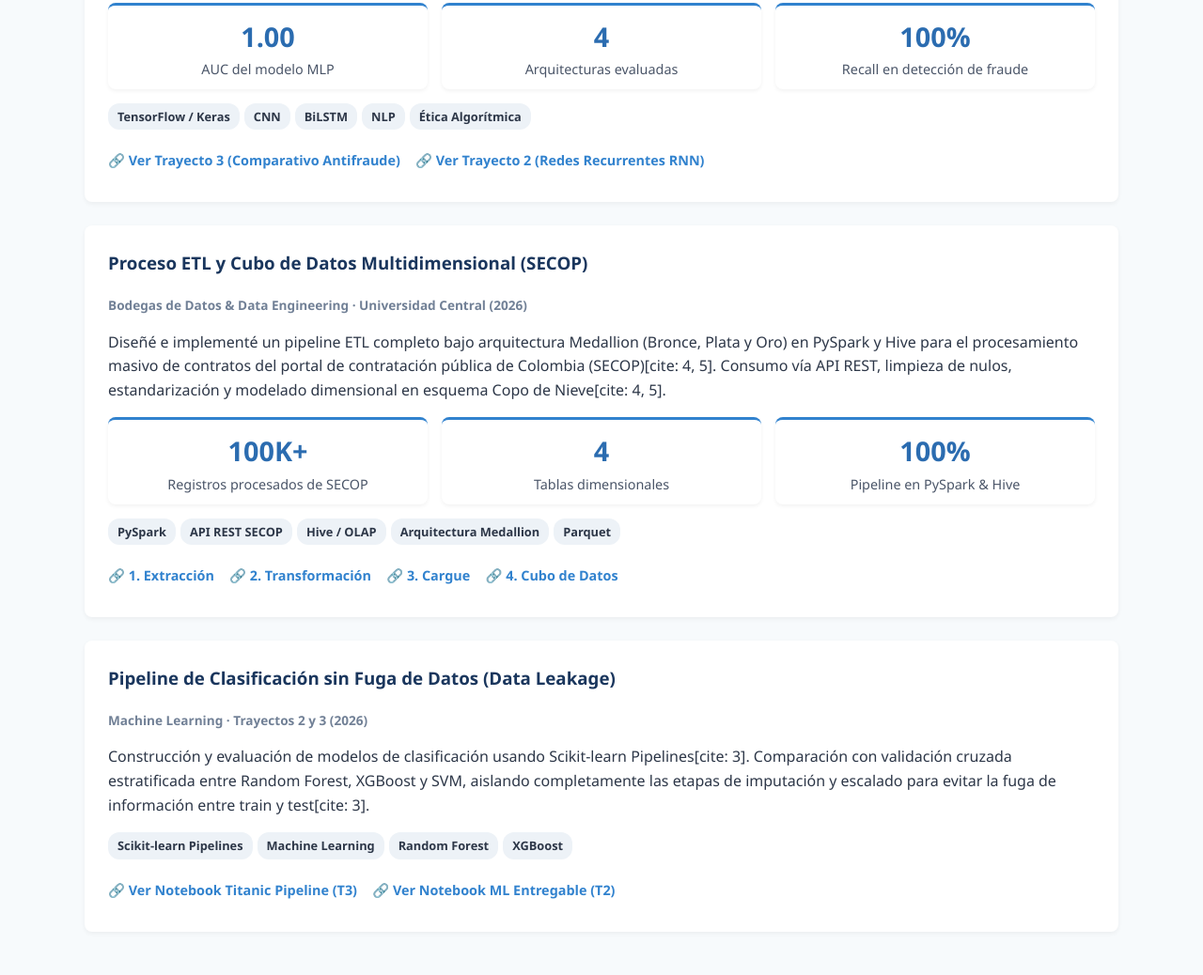
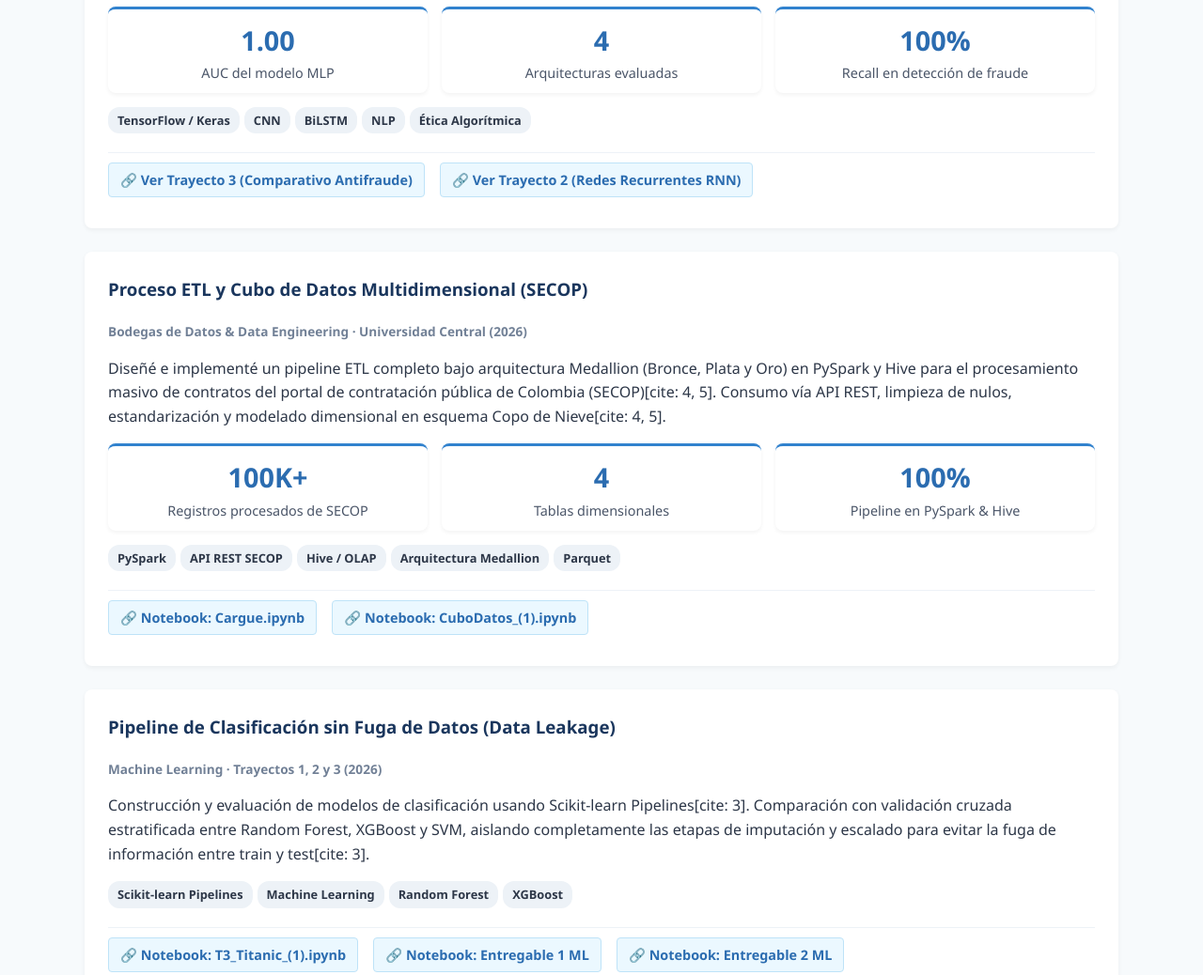
Before and after one commit to NataliaFarieta/nataliafarieta, a plain HTML site: page index.html in a window 1280 px wide. Shown: the part 1202-2240 px from the top of the page at 94% size. Drawn offline with Linux system fonts and the light colour scheme.

Commit message:
Enhance CV section with updated styles and links
Updated button styles and links in the CV section. Changed link to a direct PDF file and added new notebook links for projects.

```diff
--- a/index.html
+++ b/index.html
@@ -10,7 +10,7 @@
         header { background: #1a365d; color: white; padding: 40px 20px; text-align: center; border-bottom: 4px solid #2b6cb0; }
         header h1 { margin: 0; font-size: 2.2rem; }
         header p { font-size: 1.1rem; color: #e2e8f0; margin-top: 10px; }
-        .btn-cv { display: inline-block; margin-top: 15px; padding: 10px 20px; background: #3182ce; color: white; text-decoration: none; border-radius: 5px; font-weight: bold; transition: background 0.3s; }
+        .btn-cv { display: inline-block; margin-top: 15px; padding: 12px 24px; background: #3182ce; color: white; text-decoration: none; border-radius: 6px; font-weight: bold; transition: background 0.3s; box-shadow: 0 2px 4px rgba(0,0,0,0.1); }
         .btn-cv:hover { background: #2b6cb0; }
         .stats-grid { display: grid; grid-template-columns: repeat(auto-fit, minmax(200px, 1fr)); gap: 15px; margin: 25px 0; }
         .stat-card { background: white; padding: 20px; border-radius: 8px; text-align: center; box-shadow: 0 2px 4px rgba(0,0,0,0.05); border-top: 3px solid #3182ce; }
@@ -19,9 +19,9 @@
         .project-card { background: white; border-radius: 8px; padding: 25px; margin-bottom: 25px; box-shadow: 0 2px 5px rgba(0,0,0,0.05); }
         .project-card h3 { color: #1a365d; margin-top: 0; }
         .tag { display: inline-block; background: #edf2f7; color: #2d3748; padding: 4px 10px; border-radius: 12px; font-size: 0.8rem; font-weight: 600; margin-right: 5px; margin-bottom: 5px; }
-        .links-group { margin-top: 15px; }
-        .link-colab { display: inline-block; margin-right: 12px; margin-bottom: 8px; color: #3182ce; font-weight: bold; text-decoration: none; font-size: 0.9rem; }
-        .link-colab:hover { text-decoration: underline; }
+        .links-group { margin-top: 15px; padding-top: 10px; border-top: 1px solid #edf2f7; }
+        .link-colab { display: inline-block; margin-right: 12px; margin-bottom: 8px; color: #2b6cb0; font-weight: bold; text-decoration: none; font-size: 0.9rem; background: #ebf8ff; padding: 6px 12px; border-radius: 4px; border: 1px solid #bee3f8; }
+        .link-colab:hover { background: #bbe3f8; text-decoration: underline; }
     </style>
 </head>
 <body>
@@ -33,8 +33,8 @@
             <p style="font-size: 0.95rem; max-width: 800px; margin: 10px auto;">
                 Siete años resolviendo problemas de negocio, optimizando la retención de clientes y liderando operaciones técnicas B2B, combinando dominio científico con modelos predictivos y código.
             </p>
-            <!-- REEMPLAZA ESTE LINK CON EL ENLACE PÚBLICO DE TU HOJA DE VIDA EN GOOGLE DRIVE -->
-            <a href="https://docs.google.com/document/d/1B1ImbH0YS_tETz9_fFecgwj5Ide1HKv3l4z3Omy3cWA/edit?usp=drive_web" target="_blank" class="btn-cv">📄 Abrir / Descargar Hoja de Vida</a>
+            <!-- Enlace al archivo PDF de la Hoja de Vida directamente en tu repositorio -->
+            <a href="CV_Natalia_Farieta.pdf" target="_blank" rel="noopener noreferrer" class="btn-cv">📄 Abrir / Descargar Hoja de Vida (PDF)</a>
         </div>
     </header>
 
@@ -87,8 +87,8 @@
                 <span class="tag">TensorFlow / Keras</span><span class="tag">CNN</span><span class="tag">BiLSTM</span><span class="tag">NLP</span><span class="tag">Ética Algorítmica</span>
             </div>
             <div class="links-group">
-                <a href="https://colab.research.google.com/drive/1yAPAhvQkxKr4vyHBlhfYmJB-yRsVxSnX?usp=sharing" target="_blank" class="link-colab">🔗 Ver Trayecto 3 (Comparativo Antifraude)</a>
-                <a href="https://colab.research.google.com/drive/1Ko3f_WhPbi7NqnY0Lq1TX2lU2V9AFbft?usp=sharing" target="_blank" class="link-colab">🔗 Ver Trayecto 2 (Redes Recurrentes RNN)</a>
+                <a href="https://colab.research.google.com/drive/1yAPAhvQkxKr4vyHBlhfYmJB-yRsVxSnX?usp=sharing" target="_blank" rel="noopener noreferrer" class="link-colab">🔗 Ver Trayecto 3 (Comparativo Antifraude)</a>
+                <a href="https://colab.research.google.com/drive/1Ko3f_WhPbi7NqnY0Lq1TX2lU2V9AFbft?usp=sharing" target="_blank" rel="noopener noreferrer" class="link-colab">🔗 Ver Trayecto 2 (Redes Recurrentes RNN)</a>
             </div>
         </div>
 
@@ -106,24 +106,23 @@
                 <span class="tag">PySpark</span><span class="tag">API REST SECOP</span><span class="tag">Hive / OLAP</span><span class="tag">Arquitectura Medallion</span><span class="tag">Parquet</span>
             </div>
             <div class="links-group">
-                <a href="https://colab.research.google.com/drive/11bPw6eP8rtrKPLFhaREyW-wP0_XjifyS?usp=sharing" target="_blank" class="link-colab">🔗 1. Extracción</a>
-                <a href="https://colab.research.google.com/drive/1q7ay-LlJV8I_t-EBqFn6kuuN4tKjGP5-?usp=drive_link" target="_blank" class="link-colab">🔗 2. Transformación</a>
-                <a href="https://colab.research.google.com/drive/1z3alchOzLN-KidTGfn7sAadDUs-wMclx?usp=sharing" target="_blank" class="link-colab">🔗 3. Cargue</a>
-                <a href="https://colab.research.google.com/drive/1bMJahF91SjT3pvnMmdo2sgNeCucksPEt?usp=sharing" target="_blank" class="link-colab">🔗 4. Cubo de Datos</a>
+                <a href="https://colab.research.google.com/github/nataliafarieta/nataliafarieta/blob/main/Cargue.ipynb" target="_blank" rel="noopener noreferrer" class="link-colab">🔗 Notebook: Cargue.ipynb</a>
+                <a href="https://colab.research.google.com/github/nataliafarieta/nataliafarieta/blob/main/CuboDatos_(1).ipynb" target="_blank" rel="noopener noreferrer" class="link-colab">🔗 Notebook: CuboDatos_(1).ipynb</a>
             </div>
         </div>
 
         <!-- Proyecto 4: Titanic Pipeline ML -->
         <div class="project-card">
             <h3>Pipeline de Clasificación sin Fuga de Datos (Data Leakage)</h3>
-            <p style="color: #718096; font-size: 0.85rem; font-weight: bold;">Machine Learning · Trayectos 2 y 3 (2026)</p>
+            <p style="color: #718096; font-size: 0.85rem; font-weight: bold;">Machine Learning · Trayectos 1, 2 y 3 (2026)</p>
             <p>Construcción y evaluación de modelos de clasificación usando Scikit-learn Pipelines[cite: 3]. Comparación con validación cruzada estratificada entre Random Forest, XGBoost y SVM, aislando completamente las etapas de imputación y escalado para evitar la fuga de información entre train y test[cite: 3].</p>
             <div>
                 <span class="tag">Scikit-learn Pipelines</span><span class="tag">Machine Learning</span><span class="tag">Random Forest</span><span class="tag">XGBoost</span>
             </div>
             <div class="links-group">
-                <a href="https://colab.research.google.com/drive/1pVz-HUM19mcThGlxYeOM0wLrpg9r0RUH?usp=sharing" target="_blank" class="link-colab">🔗 Ver Notebook Titanic Pipeline (T3)</a>
-                <a href="https://colab.research.google.com/drive/1C9j152MJjG64l278WghJsWXxvmaSph0U?usp=sharing" target="_blank" class="link-colab">🔗 Ver Notebook ML Entregable (T2)</a>
+                <a href="https://colab.research.google.com/github/nataliafarieta/nataliafarieta/blob/main/T3__Titanic_(1).ipynb" target="_blank" rel="noopener noreferrer" class="link-colab">🔗 Notebook: T3_Titanic_(1).ipynb</a>
+                <a href="https://colab.research.google.com/github/nataliafarieta/nataliafarieta/blob/main/ENTREGABLE_1_MACHINE_LEARNING.ipynb" target="_blank" rel="noopener noreferrer" class="link-colab">🔗 Notebook: Entregable 1 ML</a>
+                <a href="https://colab.research.google.com/github/nataliafarieta/nataliafarieta/blob/main/Entregable_2_Machine__Learning.ipynb" target="_blank" rel="noopener noreferrer" class="link-colab">🔗 Notebook: Entregable 2 ML</a>
             </div>
         </div>
 
```
